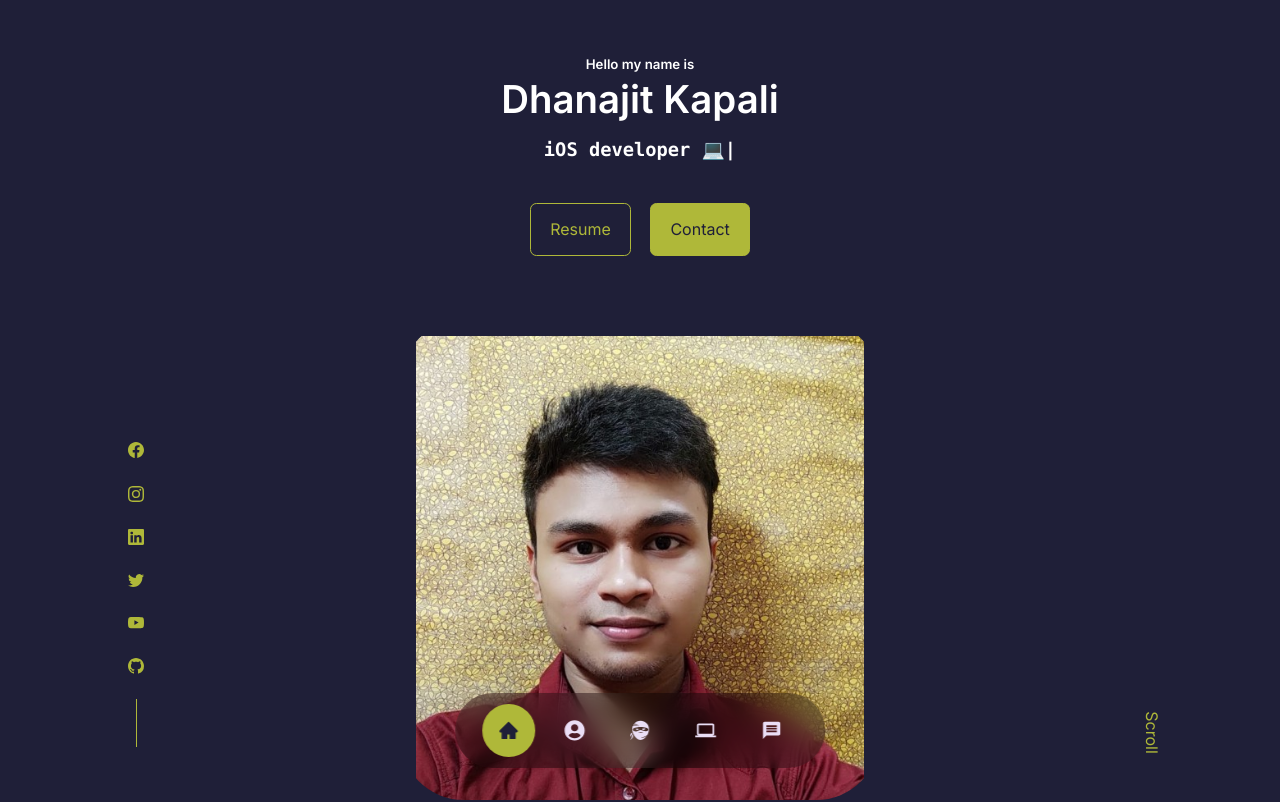
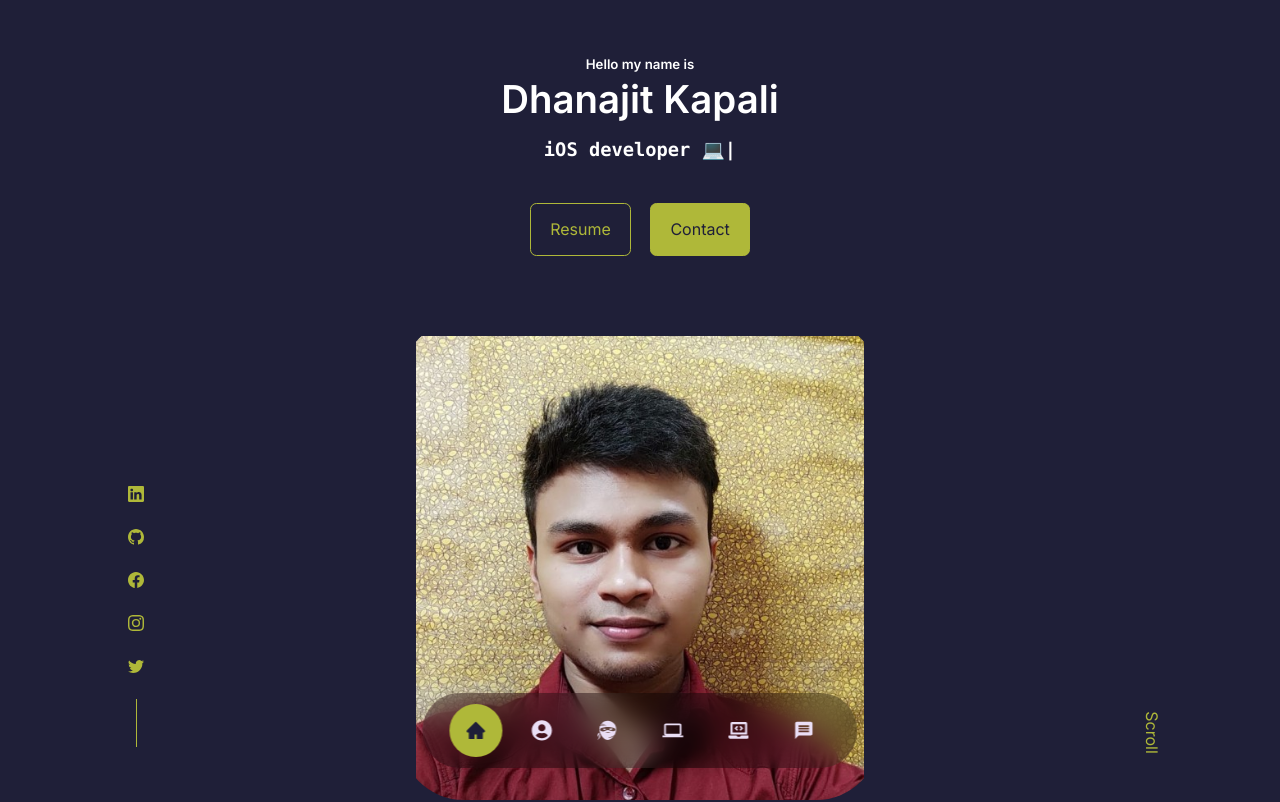
Before and after one commit to dhanajitkapali/dhanajitsPortfolio, a React (Create React App) app: page / in a window 1280 px wide. Shown: the top 802 px of the page. Built offline with nearby package versions, Linux system fonts and the light colour scheme.

Commit message:
added social links, updated the hover-NAV

```diff
--- a/src/components/nav/Nav.jsx
+++ b/src/components/nav/Nav.jsx
@@ -1,23 +1,61 @@
-import React from 'react'
-import './nav.css'
-import {AiFillHome} from 'react-icons/ai'
-import {FaUserCircle} from 'react-icons/fa'
-import {GiNinjaHead} from 'react-icons/gi'
-import {MdComputer} from 'react-icons/md'
-import {MdMessage} from 'react-icons/md'
-import {useState} from 'react'
+import React from "react";
+import "./nav.css";
+import { AiFillHome } from "react-icons/ai";
+import { FaUserCircle } from "react-icons/fa";
+import { GiNinjaHead } from "react-icons/gi";
+import { MdComputer } from "react-icons/md";
+import { FaLaptopCode } from "react-icons/fa";
+import { MdMessage } from "react-icons/md";
+import { useState } from "react";
 
 const Nav = () => {
-  const[activeNav, setActiveNav] = useState('#')
+  const [activeNav, setActiveNav] = useState("#");
   return (
     <nav>
-      <a href="#" onClick={() => setActiveNav('#')} className={activeNav === '#' ? 'active' : '' }><AiFillHome /></a>
-      <a href="#about" onClick={() => setActiveNav('#about')} className={activeNav === '#about' ? 'active' : '' }><FaUserCircle /></a>
-      <a href="#experience" onClick={() => setActiveNav('#experience')} className={activeNav === '#experience' ? 'active' : '' }><GiNinjaHead /></a>
-      <a href="#services" onClick={() => setActiveNav('#services')} className={activeNav === '#services' ? 'active' : '' }><MdComputer /></a>
-      <a href="#contact" onClick={() => setActiveNav('#contact')} className={activeNav === '#contact' ? 'active' : '' }><MdMessage /></a>
+      <a
+        href="#"
+        onClick={() => setActiveNav("#")}
+        className={activeNav === "#" ? "active" : ""}
+      >
+        <AiFillHome />
+      </a>
+      <a
+        href="#about"
+        onClick={() => setActiveNav("#about")}
+        className={activeNav === "#about" ? "active" : ""}
+      >
+        <FaUserCircle />
+      </a>
+      <a
+        href="#experience"
+        onClick={() => setActiveNav("#experience")}
+        className={activeNav === "#experience" ? "active" : ""}
+      >
+        <GiNinjaHead />
+      </a>
+      <a
+        href="#portfolioClient"
+        onClick={() => setActiveNav("#portfolioClient")}
+        className={activeNav === "#portfolioClient" ? "active" : ""}
+      >
+        <MdComputer />
+      </a>
+      <a
+        href="#portfolioSelf"
+        onClick={() => setActiveNav("#portfolioSelf")}
+        className={activeNav === "#portfolioSelf" ? "active" : ""}
+      >
+        <FaLaptopCode />
+      </a>
+      <a
+        href="#contact"
+        onClick={() => setActiveNav("#contact")}
+        className={activeNav === "#contact" ? "active" : ""}
+      >
+        <MdMessage />
+      </a>
     </nav>
-  )
-}
+  );
+};
 
-export default Nav
+export default Nav;
--- a/src/components/socialicons/SocialIcons.jsx
+++ b/src/components/socialicons/SocialIcons.jsx
@@ -1,36 +1,60 @@
-import React from 'react'
+import React from "react";
 // import './socialicons.css'
-import {BsFacebook} from 'react-icons/bs'
-import {BsInstagram} from 'react-icons/bs'
-import {BsLinkedin} from 'react-icons/bs'
-import {BsTwitter} from 'react-icons/bs'
-import {BsYoutube} from 'react-icons/bs'
-import {BsGithub} from 'react-icons/bs'
-
+import { BsFacebook } from "react-icons/bs";
+import { BsInstagram } from "react-icons/bs";
+import { BsLinkedin } from "react-icons/bs";
+import { BsTwitter } from "react-icons/bs";
+import { BsYoutube } from "react-icons/bs";
+import { BsGithub } from "react-icons/bs";
 
 const SocialIcons = (props) => {
   return (
     <div className={props.position}>
-            <a href="https://web.facebook.com/atavares75" target="_blank" rel="noopener noreferrer">
+      <a
+        href="https://www.linkedin.com/in/dhanajit-kapali-1a0964121/"
+        target="_blank"
+        rel="noopener noreferrer"
+      >
+        <BsLinkedin />
+      </a>
+
+      <a
+        href="https://github.com/dhanajitkapali"
+        target="_blank"
+        rel="noopener noreferrer"
+      >
+        <BsGithub />
+      </a>
+
+      <a
+        href="https://www.facebook.com/dhanajit.kapali"
+        target="_blank"
+        rel="noopener noreferrer"
+      >
         <BsFacebook />
       </a>
-            <a href="https://www.instagram.com/atavares2002/" target="_blank" rel="noopener noreferrer">
+
+      <a
+        href="https://www.instagram.com/dhanajit.kapali/"
+        target="_blank"
+        rel="noopener noreferrer"
+      >
         <BsInstagram />
       </a>
-            <a href="https://www.linkedin.com/in/atavares2002/" target="_blank" rel="noopener noreferrer">
-                <BsLinkedin />
-            </a>
-            <a href="https://twitter.com/atavares1975" target="_blank" rel="noopener noreferrer">
+
+      <a
+        href="https://twitter.com/Dhanajitkapali"
+        target="_blank"
+        rel="noopener noreferrer"
+      >
         <BsTwitter />
       </a>
-            <a href="https://www.youtube.com/channel/UCUMltv6fWcvPjCLywiBz0Uw" target="_blank" rel="noopener noreferrer">
+
+      {/* <a href="https://www.youtube.com/channel/UCUMltv6fWcvPjCLywiBz0Uw" target="_blank" rel="noopener noreferrer">
                 <BsYoutube />
-            </a>
-            <a href="https://github.com/atavares2002" target="_blank" rel="noopener noreferrer">
-                <BsGithub />
-            </a>
+            </a> */}
     </div>
-  )
-}
+  );
+};
 
-export default SocialIcons
+export default SocialIcons;
```
Also changed, not shown: 2 other files (tests, documents, lock files or other folders). Lines whose indentation alone changed are shown as unchanged.
